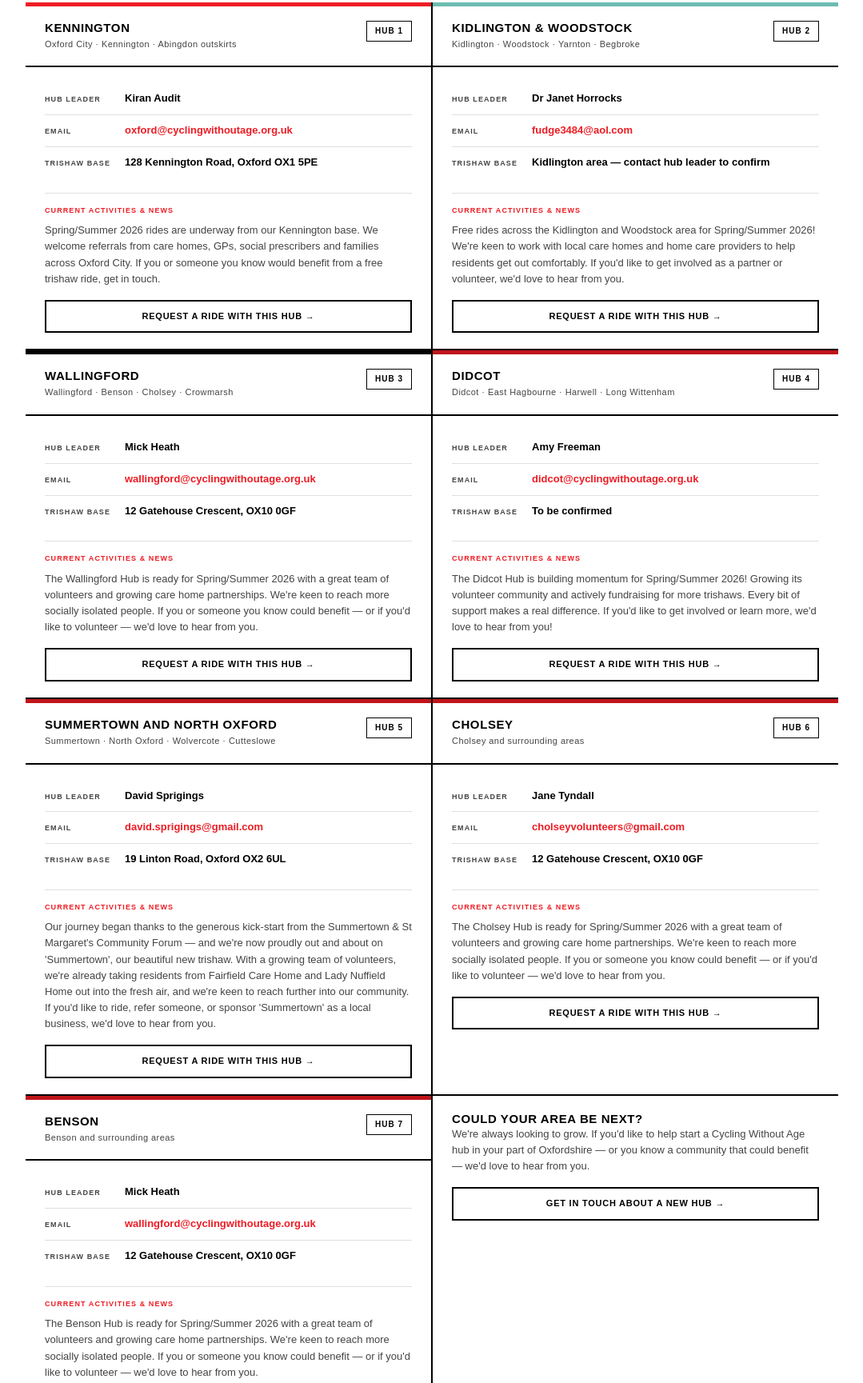
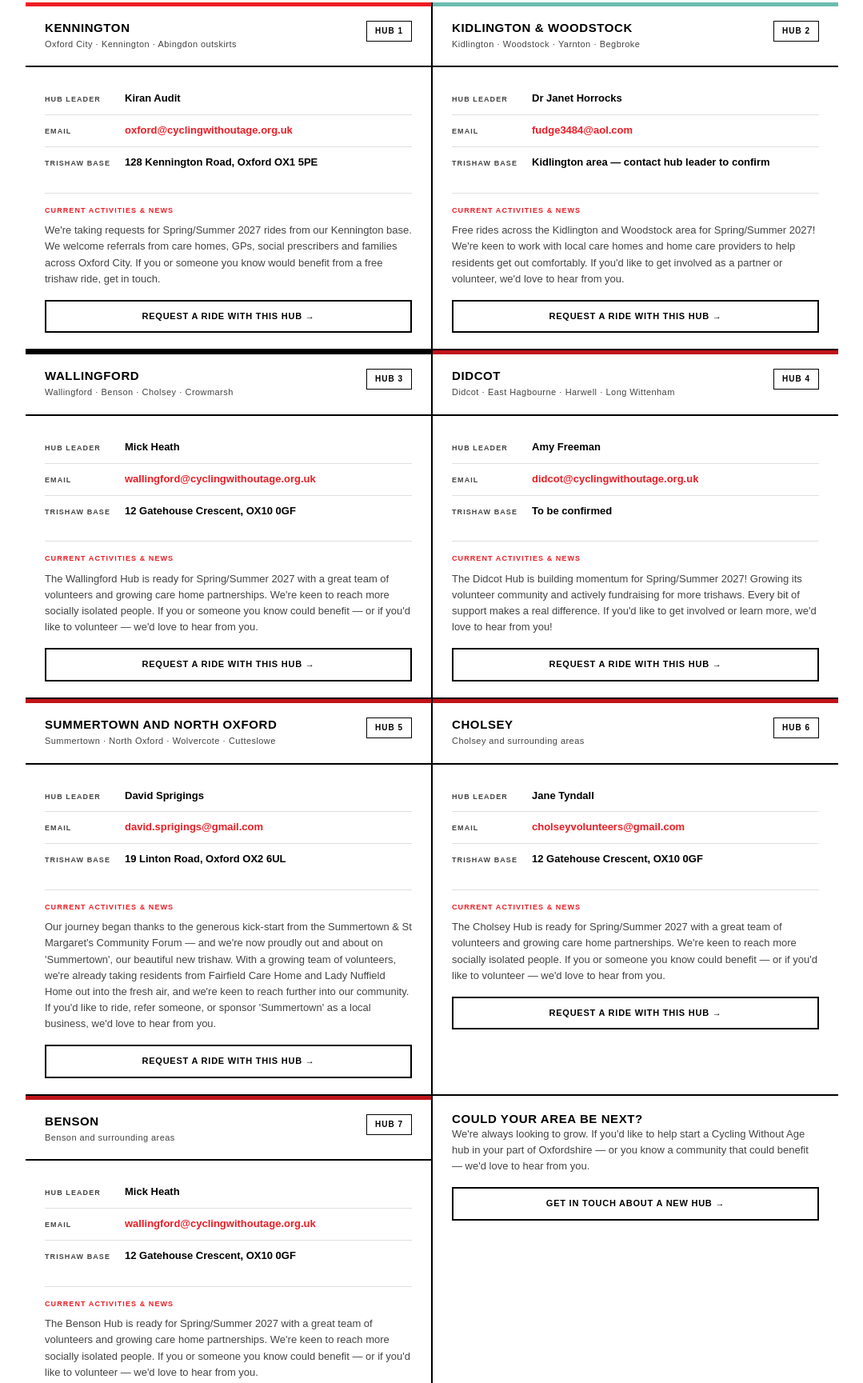
Before and after one commit to CWA-Oxfordshire/Oxfordshire, a plain HTML site: page index.html in a window 1280 px wide. Shown: the part 2968-4697 px from the top of the page at 80% size, without its empty margins (100-1179 px from the left). Drawn offline with Linux system fonts and the light colour scheme.

Commit message:
Hub news: Spring/Summer 2027
The six hubs' "Current activities & news" lines named Spring/Summer 2026.
They now name 2027. Kennington's said its 2026 rides "are underway"; it now
says the hub is taking requests for 2027.

Co-Authored-By: Claude Fable 5.2 <noreply@anthropic.com>
Claude-Session: https://claude.ai/code/session_01UK4RBaV8f4hq1TTeQWiycN

```diff
--- a/index.html
+++ b/index.html
@@ -1356,7 +1356,7 @@
           </div>
           <hr class="hub-divider">
           <div class="hub-news-label">Current activities &amp; news</div>
-          <div class="hub-news-text">Spring/Summer 2026 rides are underway from our Kennington base. We welcome referrals from care homes, GPs, social prescribers and families across Oxford City. If you or someone you know would benefit from a free trishaw ride, get in touch.</div>
+          <div class="hub-news-text">We're taking requests for Spring/Summer 2027 rides from our Kennington base. We welcome referrals from care homes, GPs, social prescribers and families across Oxford City. If you or someone you know would benefit from a free trishaw ride, get in touch.</div>
           <a href="mailto:oxford@cyclingwithoutage.org.uk" class="hub-cta-link">Request a ride with this hub →</a>
         </div>
       </div>
@@ -1374,7 +1374,7 @@
           </div>
           <hr class="hub-divider">
           <div class="hub-news-label">Current activities &amp; news</div>
-          <div class="hub-news-text">Free rides across the Kidlington and Woodstock area for Spring/Summer 2026! We're keen to work with local care homes and home care providers to help residents get out comfortably. If you'd like to get involved as a partner or volunteer, we'd love to hear from you.</div>
+          <div class="hub-news-text">Free rides across the Kidlington and Woodstock area for Spring/Summer 2027! We're keen to work with local care homes and home care providers to help residents get out comfortably. If you'd like to get involved as a partner or volunteer, we'd love to hear from you.</div>
           <a href="mailto:fudge3484@aol.com" class="hub-cta-link">Request a ride with this hub →</a>
         </div>
       </div>
@@ -1392,7 +1392,7 @@
           </div>
           <hr class="hub-divider">
           <div class="hub-news-label">Current activities &amp; news</div>
-          <div class="hub-news-text">The Wallingford Hub is ready for Spring/Summer 2026 with a great team of volunteers and growing care home partnerships. We're keen to reach more socially isolated people. If you or someone you know could benefit — or if you'd like to volunteer — we'd love to hear from you.</div>
+          <div class="hub-news-text">The Wallingford Hub is ready for Spring/Summer 2027 with a great team of volunteers and growing care home partnerships. We're keen to reach more socially isolated people. If you or someone you know could benefit — or if you'd like to volunteer — we'd love to hear from you.</div>
           <a href="mailto:wallingford@cyclingwithoutage.org.uk" class="hub-cta-link">Request a ride with this hub →</a>
         </div>
       </div>
@@ -1410,7 +1410,7 @@
           </div>
           <hr class="hub-divider">
           <div class="hub-news-label">Current activities &amp; news</div>
-          <div class="hub-news-text">The Didcot Hub is building momentum for Spring/Summer 2026! Growing its volunteer community and actively fundraising for more trishaws. Every bit of support makes a real difference. If you'd like to get involved or learn more, we'd love to hear from you!</div>
+          <div class="hub-news-text">The Didcot Hub is building momentum for Spring/Summer 2027! Growing its volunteer community and actively fundraising for more trishaws. Every bit of support makes a real difference. If you'd like to get involved or learn more, we'd love to hear from you!</div>
           <a href="mailto:didcot@cyclingwithoutage.org.uk" class="hub-cta-link">Request a ride with this hub →</a>
         </div>
       </div>
@@ -1446,7 +1446,7 @@
           </div>
           <hr class="hub-divider">
           <div class="hub-news-label">Current activities &amp; news</div>
-          <div class="hub-news-text">The Cholsey Hub is ready for Spring/Summer 2026 with a great team of volunteers and growing care home partnerships. We're keen to reach more socially isolated people. If you or someone you know could benefit — or if you'd like to volunteer — we'd love to hear from you.</div>
+          <div class="hub-news-text">The Cholsey Hub is ready for Spring/Summer 2027 with a great team of volunteers and growing care home partnerships. We're keen to reach more socially isolated people. If you or someone you know could benefit — or if you'd like to volunteer — we'd love to hear from you.</div>
           <a href="mailto:cholseyvolunteers@gmail.com" class="hub-cta-link">Request a ride with this hub →</a>
         </div>
       </div>
@@ -1464,7 +1464,7 @@
           </div>
           <hr class="hub-divider">
           <div class="hub-news-label">Current activities &amp; news</div>
-          <div class="hub-news-text">The Benson Hub is ready for Spring/Summer 2026 with a great team of volunteers and growing care home partnerships. We're keen to reach more socially isolated people. If you or someone you know could benefit — or if you'd like to volunteer — we'd love to hear from you.</div>
+          <div class="hub-news-text">The Benson Hub is ready for Spring/Summer 2027 with a great team of volunteers and growing care home partnerships. We're keen to reach more socially isolated people. If you or someone you know could benefit — or if you'd like to volunteer — we'd love to hear from you.</div>
           <a href="mailto:wallingford@cyclingwithoutage.org.uk" class="hub-cta-link">Request a ride with this hub →</a>
         </div>
       </div>
```
